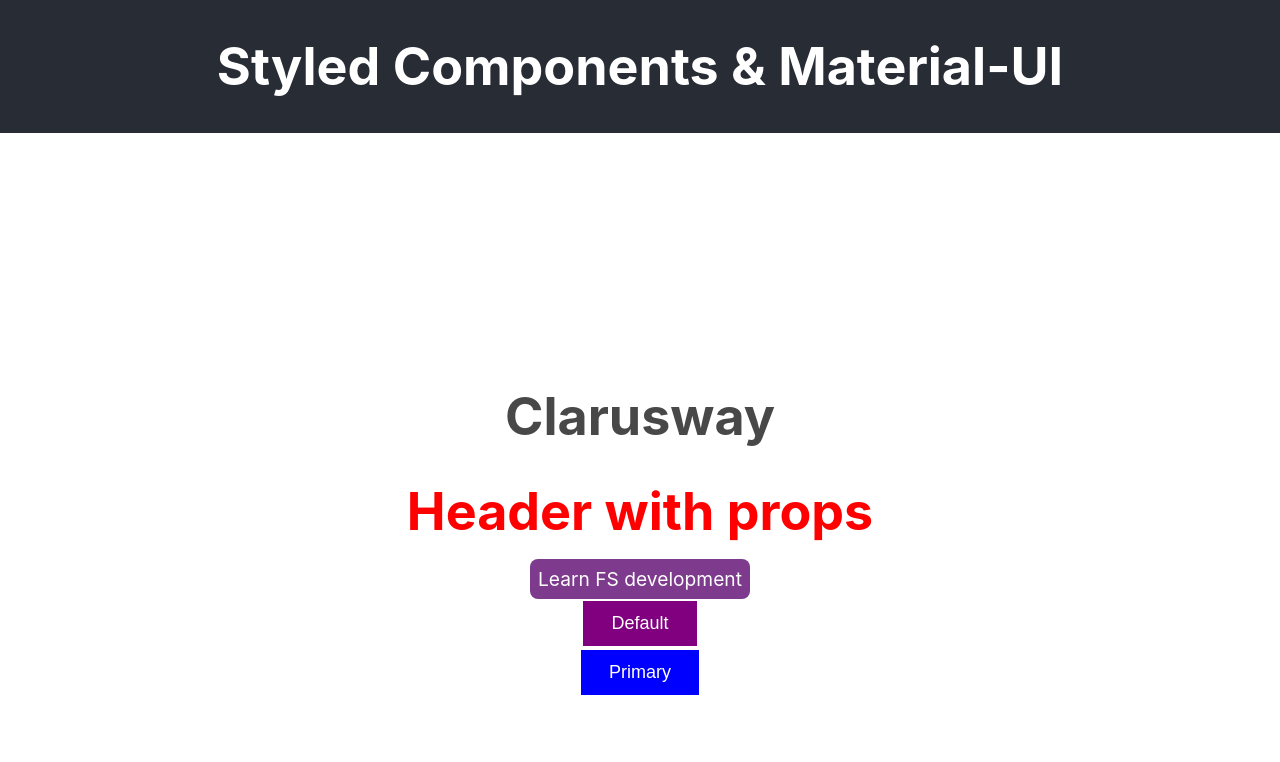
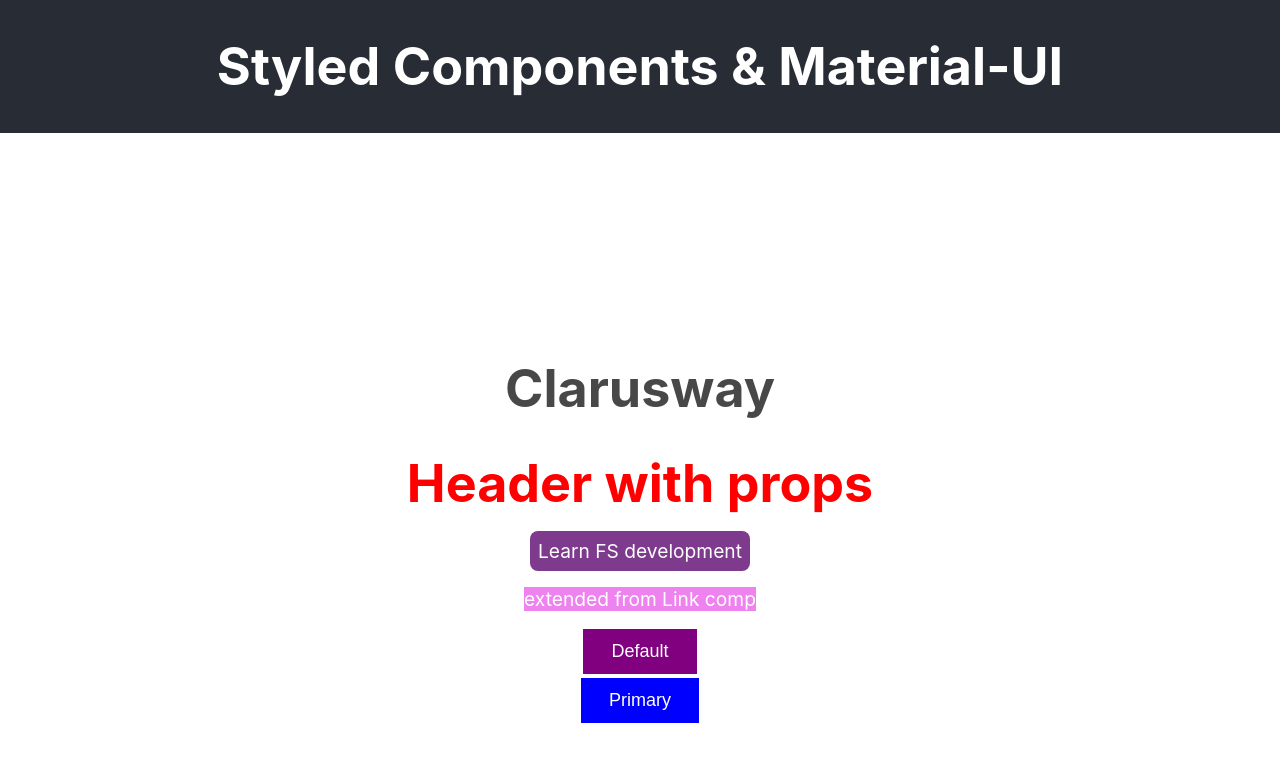
Before and after one commit to argun8394/styling_components, a React (Create React App) app: page / in a window 1280 px wide. Shown: the top 762 px of the page. Built offline with nearby package versions, Linux system fonts and the light colour scheme.

Commit message:
extended link comp

```diff
--- /dev/null
+++ b/src/components/styled-comp/extended-link/ExtendedComp.js
@@ -0,0 +1,8 @@
+import styled from "styled-components";
+import Link from "../link/Link";/*Link i extend ederek kullanım şekli */
+
+export default styled(Link)`/*Extend ettiğimiz componeneti parametre olarak gönderdik */
+background-color: violet;
+margin-top: 1rem;
+margin-bottom: 1rem;
+`;
--- a/src/components/styled-comp/index.js
+++ b/src/components/styled-comp/index.js
@@ -3,6 +3,7 @@ import {Button} from "../styled-comp/button/Button.styles";
 import Wrapper from "./wrapper/Wrapper";
 import HeaderText from "./header/HeaderText";
 import Link from "./link/Link";
+import ExtendedComp from "./extended-link/ExtendedComp";
 
  const StyledComponents = ()=>{
     return(
@@ -10,6 +11,7 @@ import Link from "./link/Link";
            <HeaderText>Clarusway</HeaderText>
            <HeaderText headerColor="red">Header with props</HeaderText>
            <Link secondary href="https://clarusway.com/" target="_blank" rel="noopener">Learn FS development</Link>
+           <ExtendedComp>extended from Link comp</ExtendedComp>
             <Button>Default</Button>
             <Button primary>Primary</Button>
         </Wrapper>
```
